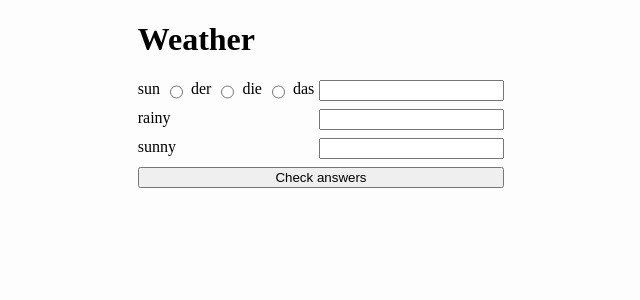
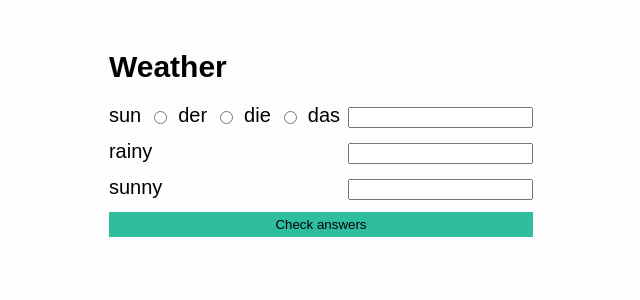
Before and after one commit to thepierrre/vocabulary_trainer, a Django app: a page that uses vocab_app/templates/vocab_app/vocabulary_list.html in a window 1280 px wide. Shown: the part 42-342 px from the top of the page, without its empty margins (319-959 px from the left). Run offline with Django 3.2, Linux system fonts and the light colour scheme; data comes from the database, SQL or seed files in the repository; both versions use the stored data as it was after the commit; some web fonts are replaced.

Commit message:
prepared_for_heroku

```diff
--- /dev/null
+++ b/runtime.txt
@@ -0,0 +1 @@
+python-3.9.10
--- /dev/null
+++ b/vocab_app/static/vocab_app/vocabulary_list.css
@@ -0,0 +1,41 @@
+.content {
+    margin: 30px auto;
+}
+
+.form {
+    display: flex;
+    flex-direction: column;
+    gap: 12px;
+}
+
+.form-container {
+    display: flex;
+    gap: 8px;
+    justify-content: space-between;
+    font-size: 20px;
+    font-family: Arial;
+}
+
+.list_title {
+    font-size: 30px;
+    font-family: Arial;
+}
+
+.correct {
+    color: green;
+}
+
+.wrong {
+    color: red;
+}
+
+.results {
+    display: flex;
+    flex-direction: column;
+}
+
+.button {
+    padding: 5px;
+    background-color: rgb(46, 190, 159);
+    border: rgb(46, 190, 159);
+}
--- a/vocab_app/templates/vocab_app/vocabulary_list.html
+++ b/vocab_app/templates/vocab_app/vocabulary_list.html
@@ -1,20 +1,21 @@
 {% extends "base.html" %}
 {% load static %}
 
-{% block title%}
-    This List Title
+{% block title %}
+    {{ list_title }}
 {% endblock %}
 
 {% block css_files %}
+    <link rel="stylesheet" href="{% static "vocab_app/vocabulary_list.css" %}"
 {% endblock %}
 
 {% block content %}
-    <div style="margin: 0 auto">
-    <h1>{{list_title}}</h1>
-    <form action="" method="post" style="display: flex; flex-direction: column; gap: 8px;">
+    <div class="content">
+    <h1 class="list_title" >{{list_title}}</h1>
+    <form class="form" action="" method="post">
         {% csrf_token %}
         {% for q in questions %}
-            <div style="display: flex; gap: 5px; justify-content: space-between;">
+            <div class="form-container">
                 <label for="{{q.question}}">{{q.question}}</label>
                 {% if q.is_noun %}
                     <input
@@ -48,6 +49,7 @@
                     >
                     <label for="{{q.question}}_das">das</label>
                 {% endif %}
+                <div>
                     <input
                         id="{{q.question}}"
                         type="text"
@@ -56,16 +58,20 @@
                     >
                     {% if q.correct != None %}
                         {% if q.correct %}
-                        <span style="color: green">Correct!</span>
+                            <span class="correct">Correct!</span>
+                        {% elif q.is_noun %}
+                            <span class="wrong">{{q.article}} {{q.answer}}</span>
                         {% else %}
-                        <span style="color: red">{{q.article}} {{q.answer}}</span>
+                            <span class="wrong">{{q.answer}}</span>
                         {% endif %}
                     {% endif %}
                 </div>
+                </div>
             {% endfor %}
-        <input type="submit" value="Check answers">
+            <input class="button" type="submit" value="Check answers">
+
         {% if result %}
-            <div style="display: flex; flex-direction: column">
+            <div class="results">
                 <h2>Results</h2>
                 <span>Correct: {{ result.correct }}/{{ questions|length }}</span>
                 <span>Percentage: {{ result.percentage }}%</span>
```
Also changed, not shown: db.sqlite3, vocab_app/migrations/0001_initial.py (deleted), vocab_app/migrations/0002_question_topic.py (deleted), vocab_app/migrations/0003_auto_20220108_1651.py (deleted), vocab_app/migrations/0004_auto_20220108_1701.py (deleted), vocab_app/migrations/0005_alter_question_article.py (deleted), vocab_app/migrations/0006_alter_question_article.py (deleted), vocab_app/migrations/0007_auto_20220109_1201.py (deleted), 1 other file. Lines whose indentation alone changed are shown as unchanged.
